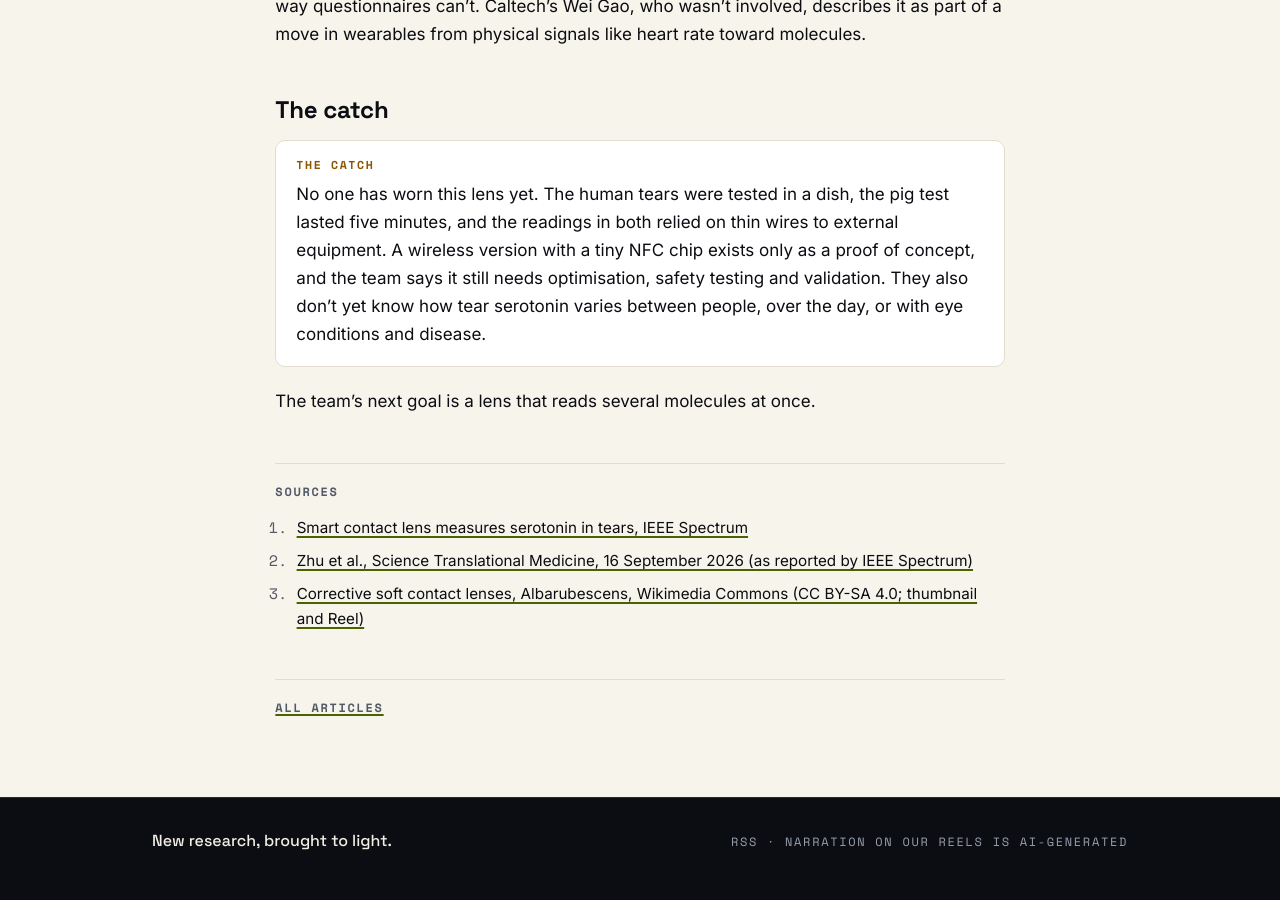
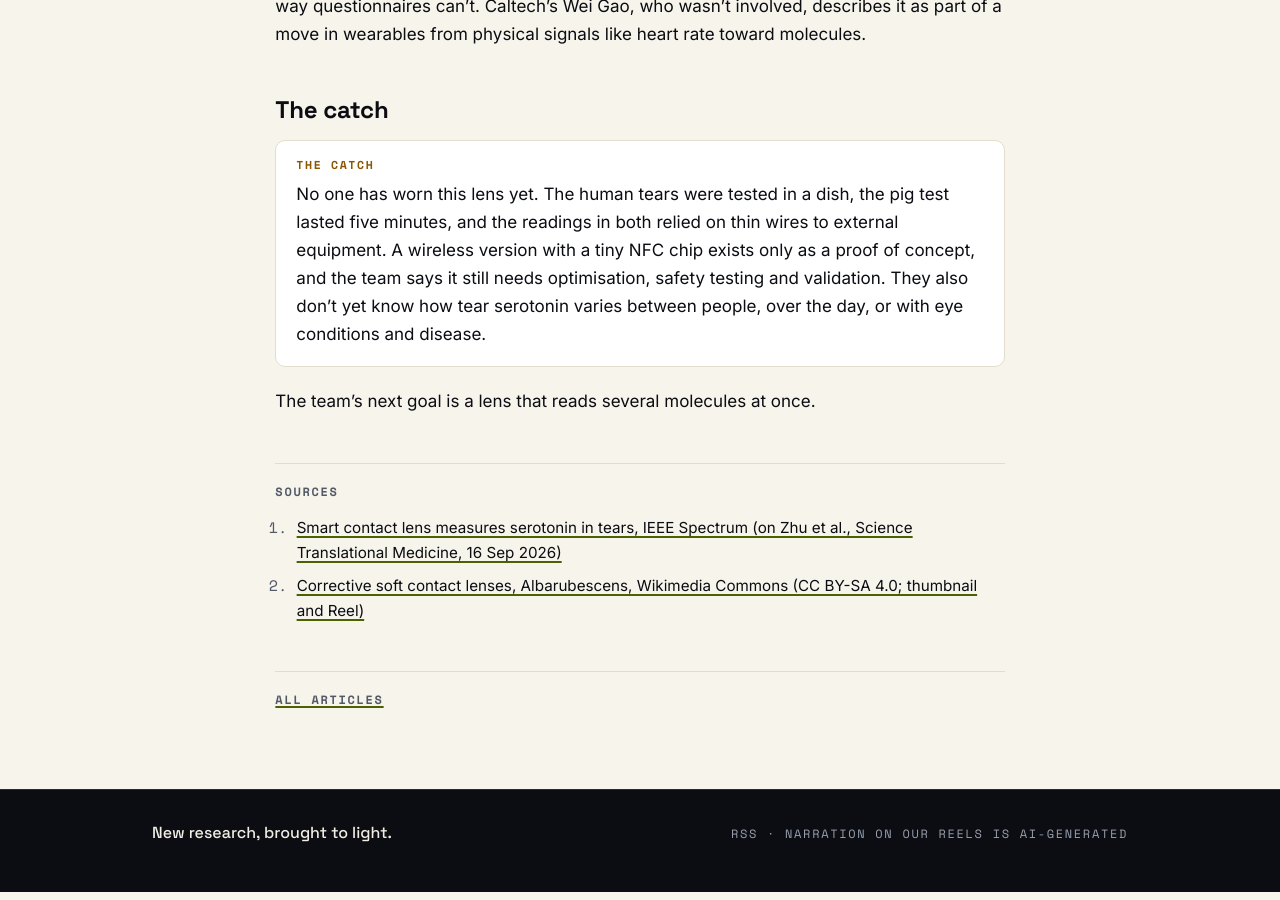
Before and after one commit to sadiqebrahim/lucidum, a Jekyll site: the page built from _posts/2026-09-26-stress-contact-lens.md, in a window 1280 px wide and 900 px high, scrolled down 2393 px. Built offline with Jekyll 4.4.1, drawn with Linux system fonts in a browser that asks for light colours.

Commit message:
contact lens: tidy sources

```diff
--- a/_posts/2026-09-26-stress-contact-lens.md
+++ b/_posts/2026-09-26-stress-contact-lens.md
@@ -7,9 +7,7 @@ format: explainer
 review_status: peer-reviewed
 thumb: /assets/posts/2026-09-26-stress-contact-lens/thumb.jpg
 sources:
-  - title: Smart contact lens measures serotonin in tears, IEEE Spectrum
-    url: https://spectrum.ieee.org/serotonin-stress-smart-contact-lens
-  - title: Zhu et al., Science Translational Medicine, 16 September 2026 (as reported by IEEE Spectrum)
+  - title: Smart contact lens measures serotonin in tears, IEEE Spectrum (on Zhu et al., Science Translational Medicine, 16 Sep 2026)
     url: https://spectrum.ieee.org/serotonin-stress-smart-contact-lens
   - title: Corrective soft contact lenses, Albarubescens, Wikimedia Commons (CC BY-SA 4.0; thumbnail and Reel)
     url: https://commons.wikimedia.org/wiki/File:Corrective_soft_contact_lenses,_with_high_oxigen_permeability.jpg
```
